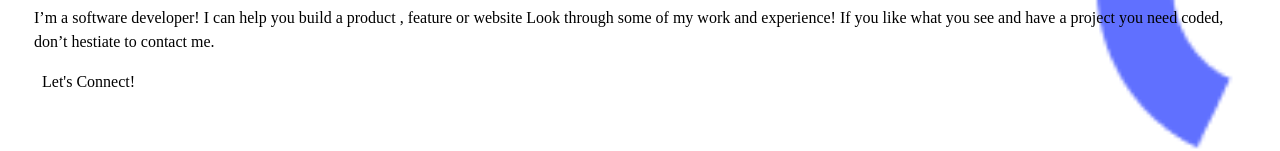
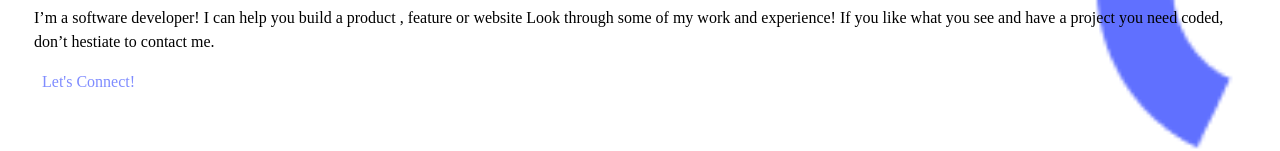
Before and after one commit to GrebilCruz/Mobile-skeleton, a plain HTML site: page index.html in a window 1280 px wide. Shown: the part 426-577 px from the top of the page. Drawn offline with Linux system fonts and the light colour scheme.

Commit message:
Update style.css

```diff
--- a/style.css
+++ b/style.css
@@ -76,7 +76,7 @@
 	font-weight: 500;
 	font-size: 16px;
 	line-height: 24px;
-	color: 7F8CFF;
+	color: #7F8CFF;
 	flex: none;
 	order: 0;
 	flex-grow: 0;
```
Lines whose indentation alone changed are shown as unchanged.
